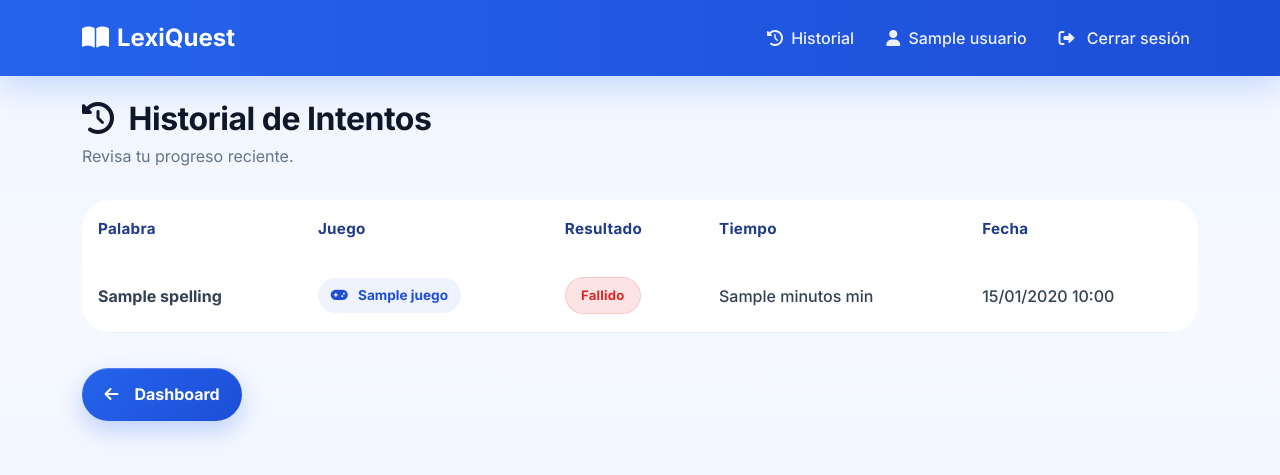
After one commit to MetalyzerGitHub/ProyectoModular, a Flask app: template templates/historial.html in a window 1280 px wide. The commit adds this page. Shown: the top 475 px of the page. Run offline with Flask 3, Linux system fonts and the light colour scheme; the template is opened without the code that fills it: most values are stand-ins (such as "Sample title", 1, 10 or a date in 2020).

Commit message:
historial basico

```diff
--- a/app.py
+++ b/app.py
@@ -482,6 +482,79 @@ def dashboard():
         skill_visible=skill_info["show"],
         skill_score=skill_info["score"]
     )
+
+@app.route("/historial")
+def historial():
+    if "usuario" not in session:
+        flash("Inicia sesión primero", "error")
+        return redirect("/")
+
+    page = request.args.get("page", 1, type=int)
+    per_page = 10
+    offset = (page - 1) * per_page
+
+    cursor = None
+
+    try:
+        cursor = get_db().cursor(dictionary=True)
+
+        # TOTAL DE INTENTOS
+        cursor.execute(
+            """
+            SELECT COUNT(*) AS total
+            FROM intentos
+            WHERE fk_usuario = %s
+            """,
+            (session["user_id"],)
+        )
+
+        total = cursor.fetchone()["total"]
+        total_pages = max(1, math.ceil(total / per_page))
+
+        # OBTENER INTENTOS
+        cursor.execute(
+            """
+            SELECT
+                w.spelling,
+                j.nombre AS juego,
+                i.correcto,
+                i.tiempo,
+                i.fecha_creacion
+            FROM intentos i
+            INNER JOIN words w
+                ON i.fk_palabra = w.id_word
+            INNER JOIN juegos j
+                ON i.fk_juego = j.id_juego
+            WHERE i.fk_usuario = %s
+            ORDER BY i.fecha_creacion DESC
+            LIMIT %s OFFSET %s
+            """,
+            (session["user_id"], per_page, offset)
+        )
+
+        intentos = cursor.fetchall()
+
+        # Convertir segundos → minutos
+        for intento in intentos:
+            segundos = intento["tiempo"] or 0
+            intento["minutos"] = round(segundos / 60, 1)
+
+        return render_template(
+            "historial.html",
+            usuario=session["usuario"],
+            intentos=intentos,
+            current_page=page,
+            total_pages=total_pages
+        )
+
+    except Exception as e:
+        print(f"Error cargando historial: {e}")
+        flash("No se pudo cargar el historial", "error")
+        return redirect("/dashboard")
+
+    finally:
+        if cursor:
+            cursor.close()
 
 
 @app.route("/perfil")
--- a/templates/base.html
+++ b/templates/base.html
@@ -49,9 +49,9 @@
                 <ul class="navbar-nav ms-auto align-items-lg-center gap-lg-3">
 
                     <li class="nav-item">
-                        <a class="nav-link" href="/dashboard">
-                            <i class="fas fa-house me-1"></i>
-                            Dashboard
+                        <a class="nav-link" href="/historial">
+                            <i class="fas fa-clock-rotate-left me-1"></i>
+                            Historial
                         </a>
                     </li>
 
--- /dev/null
+++ b/templates/historial.css
@@ -0,0 +1,416 @@
+/* =========================
+   WRAPPER
+========================= */
+
+.historial-wrapper {
+    max-width: 1180px;
+    margin: 0 auto;
+}
+
+/* =========================
+   HEADER
+========================= */
+
+.historial-header {
+    display: flex;
+    justify-content: space-between;
+    align-items: center;
+    gap: 1.5rem;
+    margin-bottom: 2rem;
+    flex-wrap: wrap;
+}
+
+.historial-title {
+    font-size: 2rem;
+    font-weight: 800;
+    color: #0f172a;
+    margin-bottom: 0.35rem;
+    letter-spacing: -0.5px;
+}
+
+.historial-subtitle {
+    color: #64748b;
+    margin: 0;
+    font-size: 1rem;
+}
+
+/* =========================
+   BUTTON
+========================= */
+
+.btn-regresar {
+    background: linear-gradient(135deg, #2563eb, #1d4ed8);
+    border: none;
+    color: white;
+    border-radius: 999px;
+    padding: 0.9rem 1.4rem;
+    font-weight: 700;
+    display: inline-flex;
+    align-items: center;
+    justify-content: center;
+    gap: 0.5rem;
+    text-decoration: none;
+    box-shadow:
+        0 10px 25px rgba(37, 99, 235, 0.25),
+        inset 0 1px 0 rgba(255,255,255,0.2);
+
+    transition:
+        transform 0.2s ease,
+        box-shadow 0.2s ease,
+        opacity 0.2s ease;
+}
+
+.btn-regresar:hover {
+    color: white;
+    transform: translateY(-2px);
+    box-shadow:
+        0 16px 35px rgba(37, 99, 235, 0.35),
+        inset 0 1px 0 rgba(255,255,255,0.2);
+}
+
+/* =========================
+   TABLE
+========================= */
+
+.table-responsive {
+    border-radius: 28px;
+    overflow: hidden;
+}
+
+.historial-table {
+    margin: 0;
+    background: rgba(255,255,255,0.72);
+    backdrop-filter: blur(14px);
+    border-radius: 28px;
+    overflow: hidden;
+    box-shadow:
+        0 20px 45px rgba(15, 23, 42, 0.08),
+        inset 0 1px 0 rgba(255,255,255,0.3);
+}
+
+.historial-table thead {
+    background:
+        linear-gradient(
+            135deg,
+            rgba(219,234,254,0.95),
+            rgba(239,246,255,0.95)
+        );
+}
+
+.historial-table th {
+    color: #1e3a8a;
+    font-weight: 800;
+    border: none;
+    padding: 1.15rem 1rem;
+    font-size: 0.95rem;
+    letter-spacing: 0.3px;
+    white-space: nowrap;
+}
+
+.historial-table td {
+    padding: 1.1rem 1rem;
+    border-color: rgba(226,232,240,0.7);
+    vertical-align: middle;
+    color: #334155;
+    font-weight: 500;
+}
+
+.historial-table tbody tr {
+    transition:
+        background 0.2s ease,
+        transform 0.2s ease;
+}
+
+.historial-table tbody tr:hover {
+    background: rgba(239,246,255,0.7);
+}
+
+/* =========================
+   RESULT BADGES
+========================= */
+
+.resultado-badge {
+    display: inline-flex;
+    align-items: center;
+    justify-content: center;
+    padding: 0.48rem 0.95rem;
+    border-radius: 999px;
+    font-size: 0.82rem;
+    font-weight: 800;
+    letter-spacing: 0.2px;
+}
+
+.resultado-correcto {
+    background: rgba(34,197,94,0.14);
+    color: #15803d;
+    border: 1px solid rgba(34,197,94,0.18);
+}
+
+.resultado-fallido {
+    background: rgba(239,68,68,0.14);
+    color: #dc2626;
+    border: 1px solid rgba(239,68,68,0.18);
+}
+
+/* =========================
+   MOBILE CARDS
+========================= */
+
+.mobile-history {
+    display: flex;
+    flex-direction: column;
+    gap: 1rem;
+}
+
+.history-card {
+    position: relative;
+    overflow: hidden;
+
+    background: rgba(255,255,255,0.76);
+    backdrop-filter: blur(14px);
+
+    border-radius: 24px;
+
+    padding: 1.25rem;
+
+    box-shadow:
+        0 18px 40px rgba(15,23,42,0.08),
+        inset 0 1px 0 rgba(255,255,255,0.35);
+
+    transition:
+        transform 0.2s ease,
+        box-shadow 0.2s ease;
+}
+
+.history-card:hover {
+    transform: translateY(-2px);
+
+    box-shadow:
+        0 24px 50px rgba(15,23,42,0.12),
+        inset 0 1px 0 rgba(255,255,255,0.35);
+}
+
+.history-card::before {
+    content: "";
+    position: absolute;
+    inset: 0 auto 0 0;
+    width: 5px;
+    background: linear-gradient(
+        180deg,
+        #2563eb,
+        #60a5fa
+    );
+}
+
+.history-top {
+    display: flex;
+    justify-content: space-between;
+    align-items: flex-start;
+    gap: 1rem;
+    margin-bottom: 1rem;
+}
+
+.history-word {
+    font-size: 1.15rem;
+    font-weight: 800;
+    color: #0f172a;
+    line-height: 1.2;
+    word-break: break-word;
+}
+
+.history-info {
+    color: #475569;
+    margin-bottom: 0.7rem;
+
+    display: flex;
+    align-items: center;
+    gap: 0.75rem;
+
+    font-size: 0.96rem;
+}
+
+.history-info i {
+    width: 18px;
+    color: #2563eb;
+}
+
+/* =========================
+   PAGINATION
+========================= */
+
+.pagination-wrapper {
+    display: flex;
+    justify-content: center;
+    flex-wrap: wrap;
+    gap: 0.7rem;
+    margin-top: 2.2rem;
+}
+
+.pagination-btn {
+    min-width: 44px;
+    height: 44px;
+
+    padding: 0 0.9rem;
+
+    border-radius: 999px;
+
+    background: rgba(255,255,255,0.9);
+
+    display: flex;
+    align-items: center;
+    justify-content: center;
+
+    color: #1d4ed8;
+    font-weight: 700;
+    text-decoration: none;
+
+    border: 1px solid rgba(191,219,254,0.7);
+
+    box-shadow:
+        0 10px 25px rgba(37,99,235,0.12);
+
+    transition:
+        transform 0.2s ease,
+        background 0.2s ease,
+        color 0.2s ease;
+}
+
+.pagination-btn:hover {
+    transform: translateY(-2px);
+    color: #1d4ed8;
+    background: #eff6ff;
+}
+
+.pagination-btn.active {
+    background: linear-gradient(135deg, #2563eb, #1d4ed8);
+    color: white;
+    border: none;
+}
+
+/* =========================
+   EMPTY STATE
+========================= */
+
+.empty-history {
+    text-align: center;
+    padding: 5rem 1.5rem;
+    color: #64748b;
+
+    background: rgba(255,255,255,0.7);
+    backdrop-filter: blur(12px);
+
+    border-radius: 28px;
+
+    box-shadow:
+        0 20px 45px rgba(15,23,42,0.08);
+}
+
+.empty-history i {
+    font-size: 4.5rem;
+    margin-bottom: 1.3rem;
+    color: #2563eb;
+}
+
+.empty-history h4 {
+    color: #0f172a;
+    font-weight: 800;
+    margin-bottom: 0.75rem;
+}
+
+.empty-history p {
+    max-width: 500px;
+    margin: 0 auto;
+    line-height: 1.6;
+}
+
+.game-pill {
+    display: inline-flex;
+    align-items: center;
+    gap: 0.4rem;
+
+    background: rgba(37,99,235,0.08);
+    color: #1d4ed8;
+
+    padding: 0.45rem 0.8rem;
+    border-radius: 999px;
+
+    font-size: 0.85rem;
+    font-weight: 700;
+}
+
+.fw-semibold {
+    color: #0f172a;
+    font-weight: 700 !important;
+}
+
+/* =========================
+   RESPONSIVE
+========================= */
+
+@media (max-width: 768px) {
+
+    .container-xl {
+        padding-left: 0.9rem;
+        padding-right: 0.9rem;
+    }
+
+    .historial-header {
+        align-items: stretch;
+        margin-bottom: 1.5rem;
+    }
+
+    .historial-title {
+        font-size: 1.7rem;
+    }
+
+    .historial-subtitle {
+        font-size: 0.95rem;
+    }
+
+    .pagination-wrapper {
+        gap: 0.55rem;
+    }
+
+    .pagination-btn {
+        min-width: 40px;
+        height: 40px;
+        font-size: 0.92rem;
+    }
+}
+
+@media (max-width: 576px) {
+
+    .historial-title {
+        font-size: 1.5rem;
+    }
+
+    .history-card {
+        padding: 1.05rem;
+        border-radius: 22px;
+    }
+
+    .history-word {
+        font-size: 1rem;
+    }
+
+    .history-top {
+        flex-direction: column;
+        align-items: flex-start;
+    }
+
+    .resultado-badge {
+        width: fit-content;
+    }
+
+    .btn-regresar {
+        width: 100%;
+    }
+
+    .empty-history {
+        padding: 3rem 1rem;
+    }
+
+    .empty-history i {
+        font-size: 3.5rem;
+    }
+}
--- /dev/null
+++ b/templates/historial.html
@@ -0,0 +1,207 @@
+{% extends "base.html" %}
+
+{% block title %}
+Historial · LexiQuest
+{% endblock %}
+
+{% block styles %}
+<link rel="stylesheet"
+      href="{{ url_for('static', filename='css/historial.css') }}">
+{% endblock %}
+
+{% block content %}
+
+<div class="container-xl py-4">
+
+    <div class="historial-wrapper">
+
+        <!-- HEADER -->
+        <div class="historial-header">
+
+            <div>
+                <h2 class="historial-title">
+                    <i class="fas fa-clock-rotate-left me-2"></i>
+                    Historial de Intentos
+                </h2>
+
+                <p class="historial-subtitle">
+                    Revisa tu progreso reciente.
+                </p>
+            </div>
+
+
+
+        </div>
+
+        {% if intentos %}
+
+        <!-- DESKTOP TABLE -->
+        <div class="table-responsive d-none d-md-block">
+
+            <table class="table historial-table align-middle">
+
+                <thead>
+                    <tr>
+                        <th>Palabra</th>
+                        <th>Juego</th>
+                        <th>Resultado</th>
+                        <th>Tiempo</th>
+                        <th>Fecha</th>
+                    </tr>
+                </thead>
+
+                <tbody>
+
+                    {% for intento in intentos %}
+                    <tr>
+
+                        <td class="fw-semibold">
+                            {{ intento.spelling }}
+                        </td>
+
+                        <td>
+                            <span class="game-pill">
+                                <i class="fas fa-gamepad me-1"></i>
+                                {{ intento.juego }}
+                            </span>
+                        </td>
+
+                        <td>
+                            <span class="
+                                resultado-badge
+                                {{ 'resultado-correcto'
+                                    if intento.correcto
+                                    else 'resultado-fallido' }}
+                            ">
+                                {{ 'Correcto'
+                                    if intento.correcto
+                                    else 'Fallido' }}
+                            </span>
+                        </td>
+
+                        <td>
+                            {{ intento.minutos }} min
+                        </td>
+
+                        <td>
+                            {{ intento.fecha_creacion.strftime('%d/%m/%Y %H:%M') }}
+                        </td>
+
+                    </tr>
+                    {% endfor %}
+
+                </tbody>
+            </table>
+        </div>
+
+        <!-- MOBILE CARDS -->
+        <div class="d-md-none mobile-history">
+
+            {% for intento in intentos %}
+
+            <div class="history-card">
+
+                <div class="history-top">
+
+                    <div class="history-word">
+                        {{ intento.spelling }}
+                    </div>
+
+                    <span class="
+                        resultado-badge
+                        {{ 'resultado-correcto'
+                            if intento.correcto
+                            else 'resultado-fallido' }}
+                    ">
+                        {{ 'Correcto'
+                            if intento.correcto
+                            else 'Fallido' }}
+                    </span>
+
+                </div>
+
+                <div class="history-info">
+                    <i class="fas fa-gamepad"></i>
+                    {{ intento.juego }}
+                </div>
+
+                <div class="history-info">
+                    <i class="fas fa-clock"></i>
+                    {{ intento.minutos }} min
+                </div>
+
+                <div class="history-info">
+                    <i class="fas fa-calendar"></i>
+                    {{ intento.fecha_creacion.strftime('%d/%m/%Y %H:%M') }}
+                </div>
+
+            </div>
+
+            {% endfor %}
+
+        </div>
+
+        <!-- PAGINATION -->
+        <div class="pagination-wrapper">
+
+            {% if current_page > 1 %}
+            <a class="pagination-btn"
+               href="{{ url_for('historial', page=current_page-1) }}">
+
+                <i class="fas fa-chevron-left"></i>
+            </a>
+            {% endif %}
+
+            {% for p in range(1, total_pages + 1) %}
+
+                <a class="
+                    pagination-btn
+                    {{ 'active' if p == current_page else '' }}
+                "
+                href="{{ url_for('historial', page=p) }}">
+
+                    {{ p }}
+                </a>
+
+            {% endfor %}
+
+            {% if current_page < total_pages %}
+            <a class="pagination-btn"
+               href="{{ url_for('historial', page=current_page+1) }}">
+
+                <i class="fas fa-chevron-right"></i>
+            </a>
+            {% endif %}
+
+        </div>
+
+        {% else %}
+
+        <div class="empty-history">
+
+            <i class="fas fa-book-open"></i>
+
+            <h4>
+                Aún no hay intentos registrados
+            </h4>
+
+            <p>
+                Juega algunas actividades para comenzar a generar historial.
+            </p>
+
+        </div>
+
+        {% endif %}
+
+        <a href="/dashboard"
+            class="btn btn-regresar">
+
+            <i class="fas fa-arrow-left me-2"></i>
+            Dashboard
+        </a>
+
+    </div>
+
+</div>
+
+{% endblock %}
```
